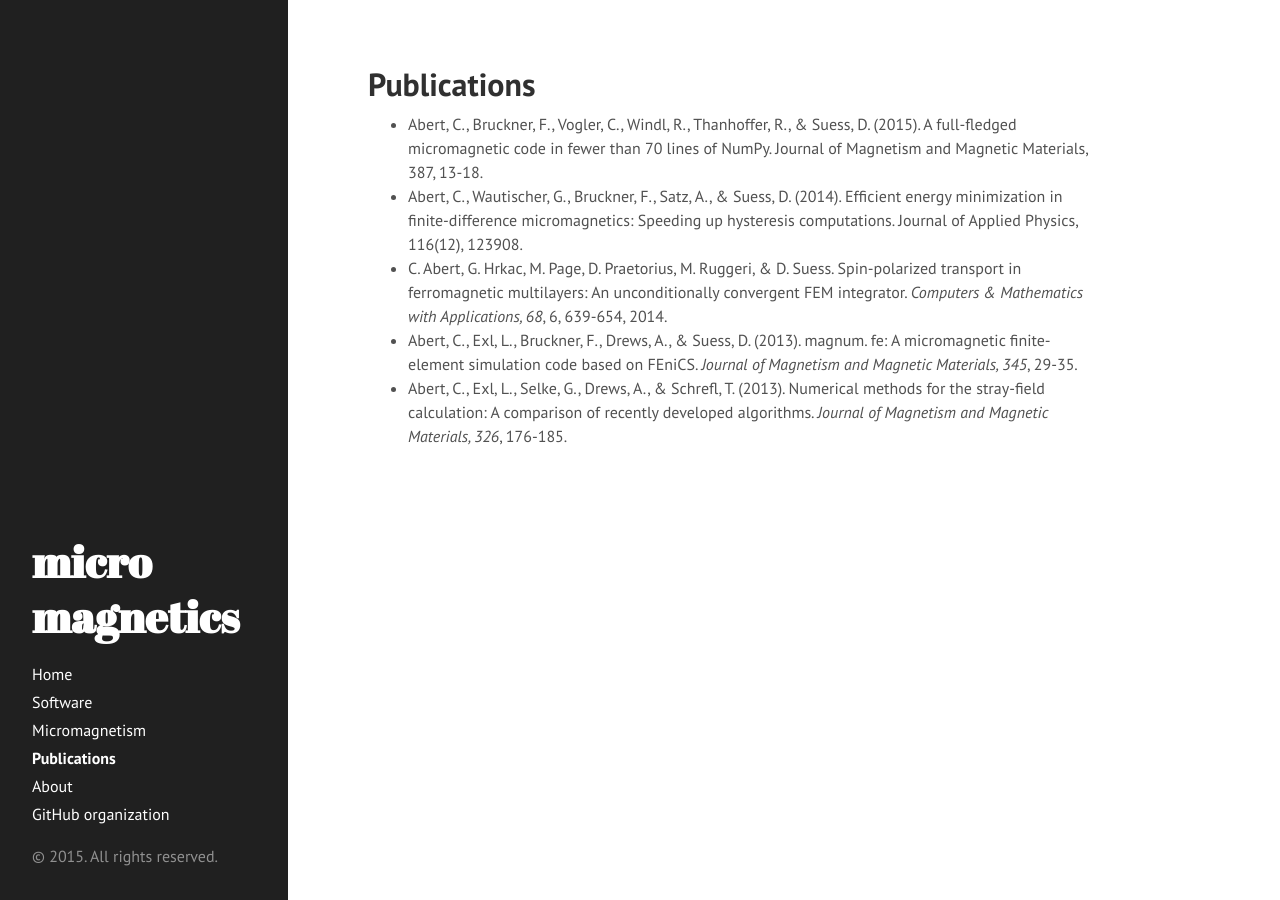
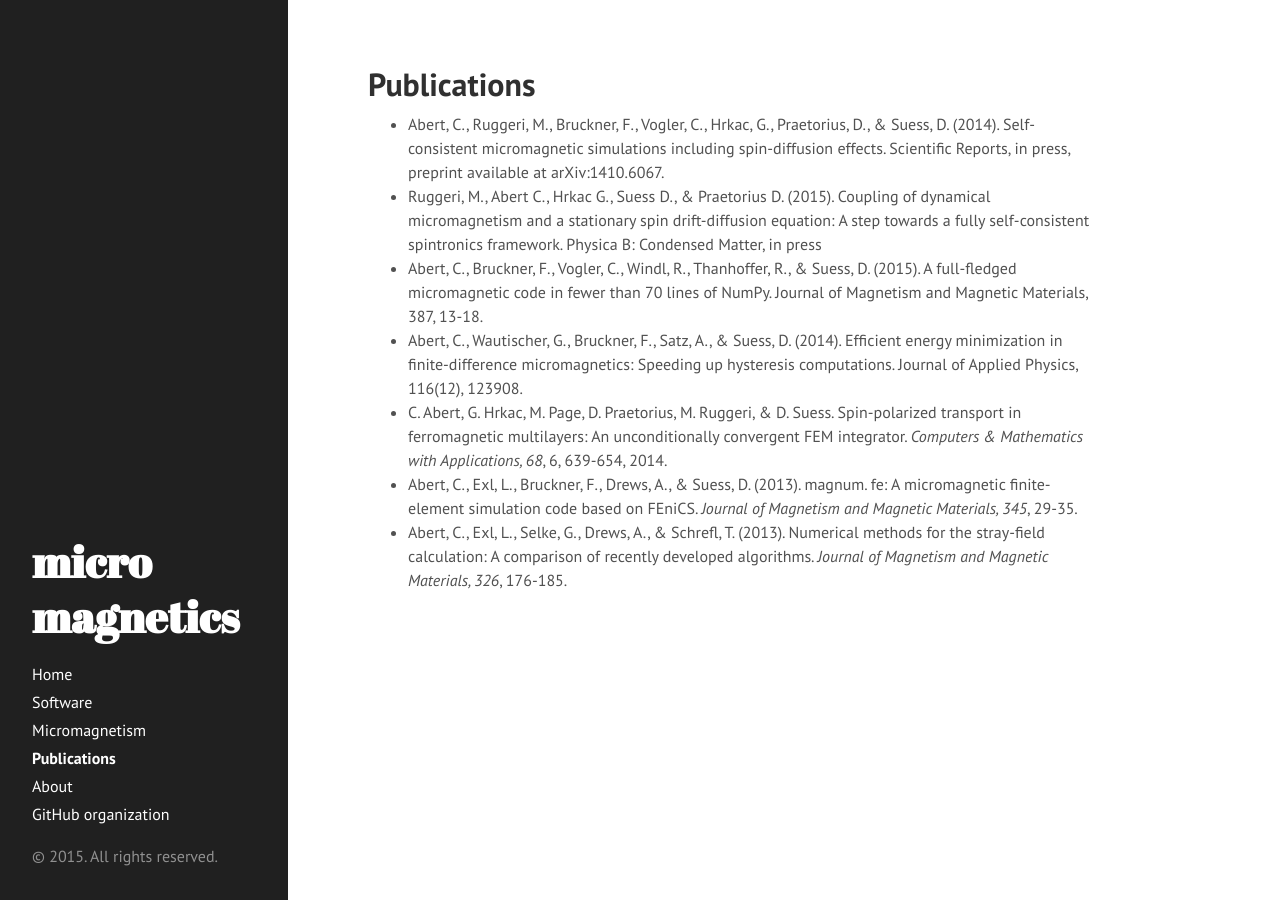
Before and after one commit to micromagnetics/micromagnetics.github.io, a Jekyll site: the page built from publications.md, in a window 1280 px wide. Built offline with Jekyll 4.4.1, drawn with Linux system fonts in a browser that asks for light colours; Markdown is read by kramdown in place of the engine named in the settings.

Commit message:
update publications

```diff
--- a/publications.md
+++ b/publications.md
@@ -4,6 +4,8 @@ title: Publications
 position: 3
 ---
 
+* Abert, C., Ruggeri, M., Bruckner, F., Vogler, C., Hrkac, G., Praetorius, D., & Suess, D. (2014). Self-consistent micromagnetic simulations including spin-diffusion effects. Scientific Reports, in press, preprint available at arXiv:1410.6067.
+* Ruggeri, M., Abert C., Hrkac G., Suess D., & Praetorius D. (2015). Coupling of dynamical micromagnetism and a stationary spin drift-diffusion equation: A step towards a fully self-consistent spintronics framework. Physica B: Condensed Matter, in press
 * Abert, C., Bruckner, F., Vogler, C., Windl, R., Thanhoffer, R., & Suess, D. (2015). A full-fledged micromagnetic code in fewer than 70 lines of NumPy. Journal of Magnetism and Magnetic Materials, 387, 13-18.
 * Abert, C., Wautischer, G., Bruckner, F., Satz, A., & Suess, D. (2014). Efficient energy minimization in finite-difference micromagnetics: Speeding up hysteresis computations. Journal of Applied Physics, 116(12), 123908.
 * C. Abert, G. Hrkac, M. Page, D. Praetorius, M. Ruggeri, & D. Suess.  Spin-polarized transport in ferromagnetic multilayers: An unconditionally convergent FEM integrator. *Computers & Mathematics with Applications, 68*, 6, 639-654, 2014.
```
